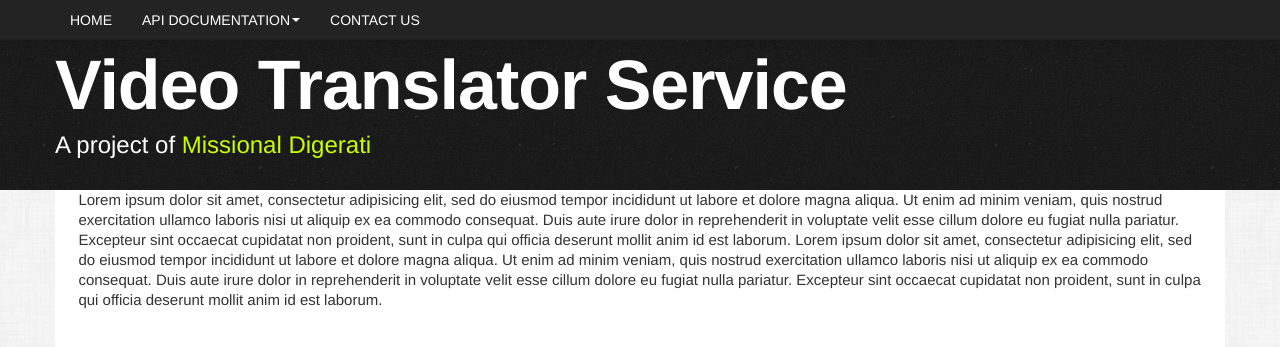
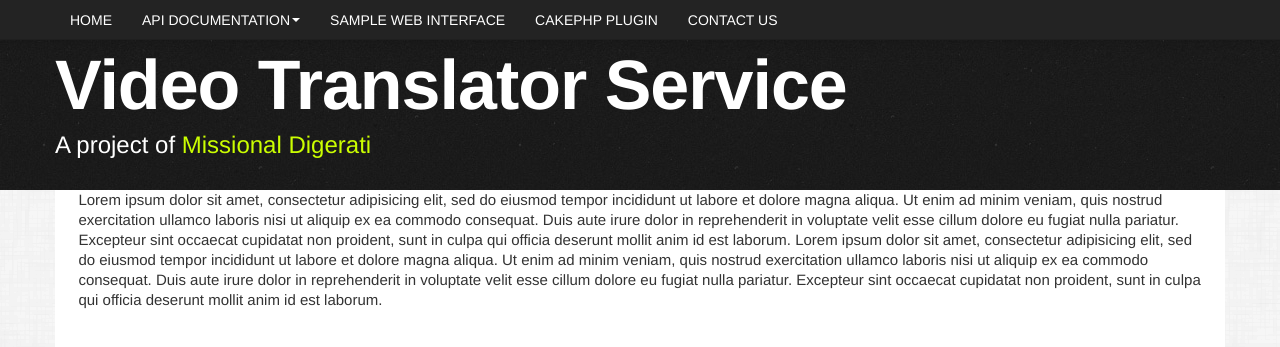
Before and after one commit to MissionalDigerati/vts_docs, a PHP site: page /docs/v1/web_interface/index.php in a window 1280 px wide. Shown: the top 347 px of the page. Run offline with PHP 8.4, Linux system fonts and the light colour scheme; some libraries are stand-ins or nearby versions.

Commit message:
Added temporary links.

```diff
--- a/partials/main_nav.inc.php
+++ b/partials/main_nav.inc.php
@@ -48,6 +48,8 @@ $taglineText = (isset($taglineText)) ? $taglineText : 'A project of <a href="htt
 								<li><a href="/docs/v1/api/api_keys">Master Recordings</a></li>
 							</ul>
 						</li>
+						<li<?php if($requestedUrl ==''){ echo ' class="active"'; } ?>><a href="/docs/v1/web_interface/overview">Sample Web Interface</a></li>
+						<li<?php if($requestedUrl ==''){ echo ' class="active"'; } ?>><a href="/docs/v1/cakephp_plugin/overview">CakePHP Plugin</a></li>
 						<li><a href="http://www.missionaldigerati.org/contact-us" target="_blank">Contact Us</a></li>
 					</ul>
 					<div class="clearfix"></div>
```
